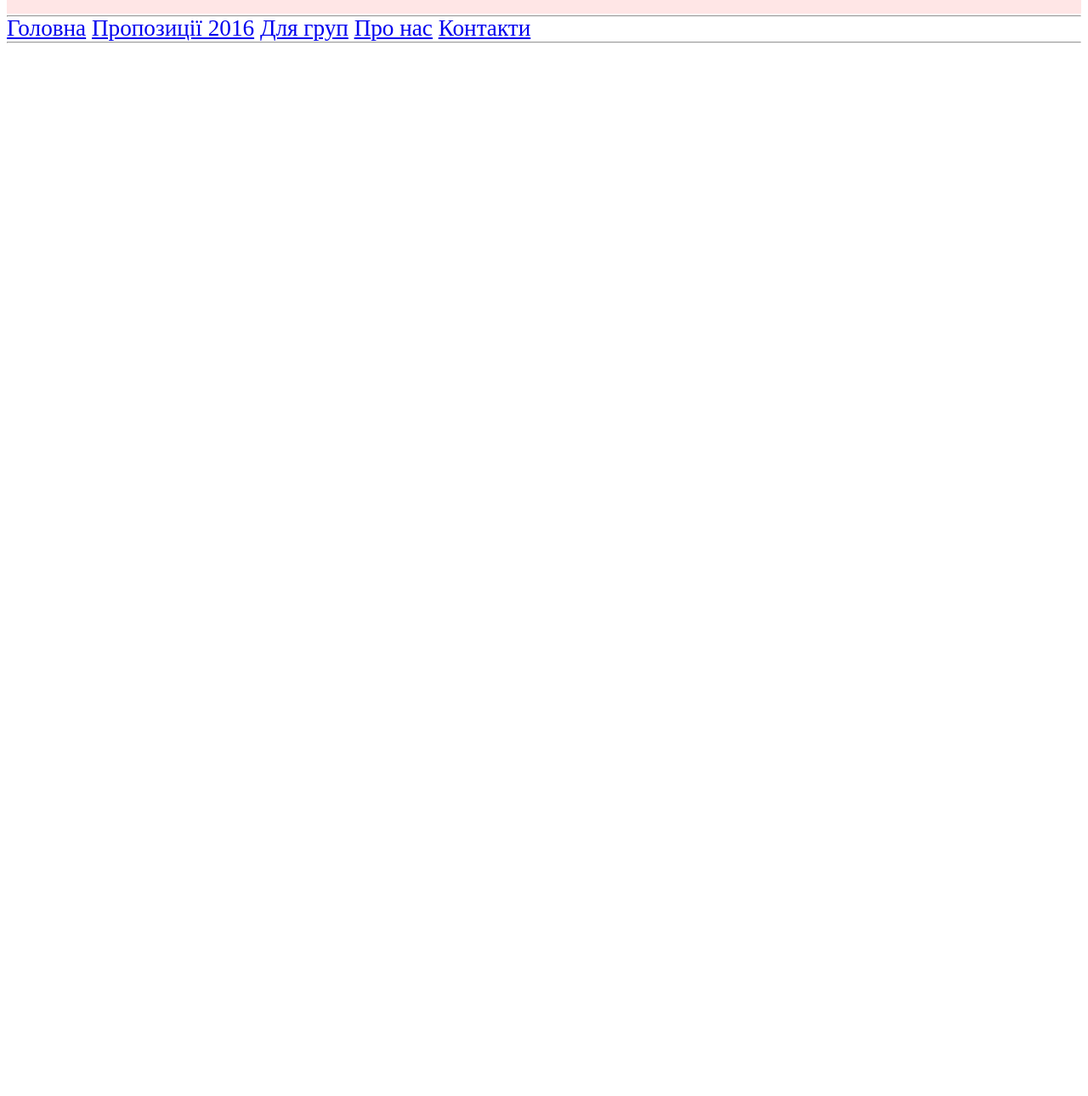
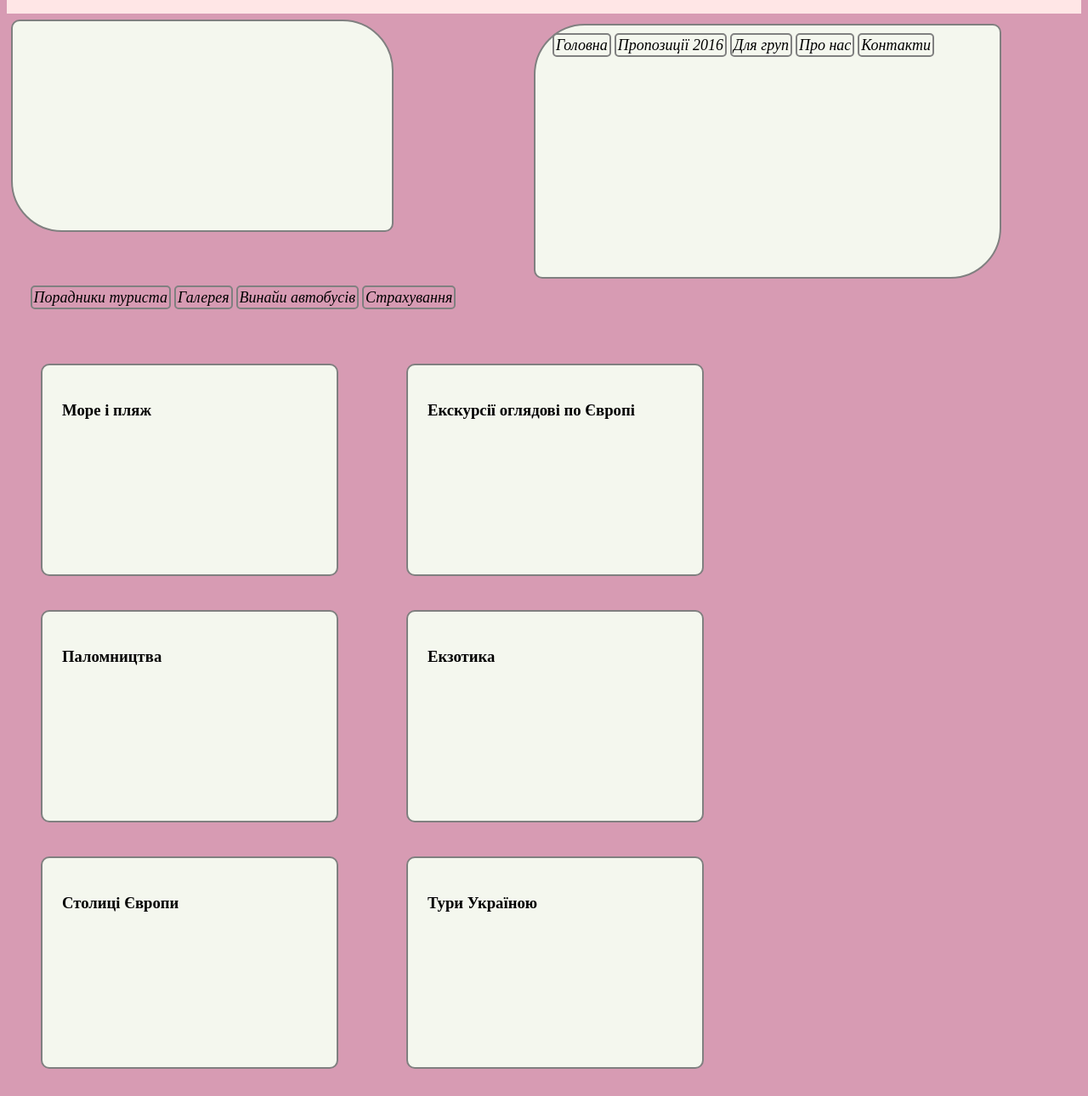
Before and after one commit to Serhiy62/parasolka, a plain HTML site: page main.html in a window 1280 px wide. Shown: the part 204-1494 px from the top of the page at 85% size. Before the commit the page ends 800 px from the top, so only its background shows below. Drawn offline with Linux system fonts and the light colour scheme.

Commit message:
parasolka

```diff
--- a/main.html
+++ b/main.html
@@ -22,18 +22,63 @@
           <h2 class="skype">
               <img src="img/skype.png">
               <h2 class="cont">olia.hrem</h2>
-          </h2><hr>
+          </h2>
          </header>
 
           <div id="menu">
-              <a href="#">Головна</a>
-              <a href="#">Пропозиції 2016</a>
-              <a href="#">Для груп</a>
-              <a href="#">Про нас</a>
-              <a href="#">Контакти</a>
-          </div><hr>
+              <a href="#"title="Головна">Головна</a>
+              <a href="#"title="Пропозиції 2016">Пропозиції 2016</a>
+              <a href="#"title="Для груп">Для груп</a>
+              <a href="#"title="Про нас">Про нас</a>
+              <a href="#"title="Контакти">Контакти</a>
+          </div>
+          <div id="left">
+
+          </div>
+
+          <div id="right">
+
+          </div>
+          <div id="menutwo">
+              <a href="#"title="Порадники туриста">Порадники туриста</a>
+              <a href="#"title="Галерея">Галерея</a>
+              <a href="#"title="Винайи автобусів">Винайи автобусів</a>
+              <a href="#"title="Страхування">Страхування</a>
+          </div>
+          <div id="bodyleft">
+              <h3>Море і пляж</h3>
+          </div>
+          <div id="bodycenter">
+              <h3>Екскурсії оглядові по Європі</h3>
+          </div>
+          <div id="bodyright">
+               <h3>Паломництва</h3>
+          </div>
+          <div id="midleft">
+              <h3>Екзотика</h3>
+          </div>
+          <div id="midcenter">
+              <h3>Столиці Європи</h3>
+          </div>
+          <div id="midright">
+              <h3>Тури Україною</h3>
+          </div>
+          <div id="lowleft">
+              <h3>Курси валют</h3>
+          </div>
+          <div id="lowcenter">
+              <h3>Погода</h3>
+          </div>
+          <div id="lowright">
+              <h3>Напиши свій Email та отримай від нас інформацію</h3>
+          </div>
        <footer>
-
+           <div id="partners">
+               <h3>Наші партнери</h3>
+           </div>
+           <div id="copyright">
+               <h3>Footer and links</h3>
+           </div>
        </footer>
    </body>
 </html>
--- a/style.css
+++ b/style.css
@@ -3,7 +3,8 @@ div.title img {
     height:150px;
     border-radius: 15px 50px;
     box-shadow: 10px 10px grey;
-    margin: 20px;
+    margin: 20px auto;
+    padding: 5px;
     position: relative;
     -webkit-transition: width 2s height 2s;
     transition: 2s;
@@ -24,7 +25,7 @@ h2.phone img{
     width: 20px;
     left: 70%;
     top: 2%;
-    margin:1%;
+    margin:1% auto;
 }
 h2.telephone {
     font-style: oblique;
@@ -32,7 +33,7 @@ h2.telephone {
     height: 20px;
     left:72%;
     top: 0;
-    margin:1%;
+    margin:1% auto;
 }
 h2.mail img{
    position: absolute;
@@ -40,7 +41,7 @@ h2.mail img{
     width: 20px;
     left: 70%;
     top:18%;
-    margin:1%;
+    margin:1% auto;
     padding-top: 1%;
 }
 h2.email {
@@ -49,7 +50,7 @@ h2.email {
     height: 20px;
     left:72%;
     top:15%;
-    margin:1%;
+    margin:1% auto;
     padding-top: 1%;
 }
 h2.skype img{
@@ -58,7 +59,7 @@ h2.skype img{
     width: 20px;
     left: 70%;
     top:42%;
-    margin:1%;
+    margin:1% auto;
     padding-top: 1%;
 }
 h2.cont {
@@ -67,19 +68,192 @@ h2.cont {
     height: 20px;
     left:72%;
     top:40%;
-    margin:1%;
+    margin:1% auto;
     padding-top: 1%;
 }
 h2:hover {
     color: #808080;
 }
-hr {
-    margin: auto;
-    position: relative;
+/*menu*/
+div#menu  {
+    text-align: center;
+    padding: 2px;
+    margin: 5px auto;
+    margin-left: 30px;
+    border-radius: 10px;
+    margin-left: 50%;
+    top: 30%;
+    position: absolute;
 }
-/*menu*/
-#menu {
-    color: #46350e;
-    font-family: Comic Sans MS sans-serif;
-    font-size: 1.7em;
+div#menu #menutwo ,a{
+    border:2px solid grey;
+    text-decoration: none;
+    border-radius: 5px;
+    padding: 2px;
+    color: black;
+    font-style: italic;
+    font-size: large;
 }
+div#menu #menutwo ,a:hover {
+   background-color: #00bfff;
+   border-radius: 7px;
+   box-shadow: 2px 2px grey;
+}
+div#menutwo {
+    text-align: center;
+    padding: 2px;
+    margin: 5px auto;
+    margin-left: 30px;
+    border-radius: 10px;
+    margin-left: 2%;
+    position: absolute;
+    margin-top: 320px;
+}
+/*left*/
+div#left {
+    background-color: #F4F7EE;
+    width: 400px;
+    height: 200px;
+    border: 2px solid grey;
+    padding: 23px;
+    margin: 5px;
+    border-radius: 10px 60px;
+    float: left;
+}
+div#right {
+    background-color: #F4F7EE;
+    width: 500px;
+    height: 250px;
+    border: 2px solid grey;
+    padding: 23px;
+    margin: 10px;
+    border-radius: 60px 10px;
+    float: left;
+    margin-bottom:  100px;
+    margin-left: 160px;
+}
+body {
+    background-color:#D79BB3 ;
+}
+div#bodyleft {
+    background-color: #F4F7EE;
+    width: 300px;
+    height: 200px;
+    border: 2px solid grey;
+    padding: 23px;
+    margin: 40px;
+    border-radius: 10px;
+    float: left;
+    margin-top: 0;
+}
+div#bodycenter {
+    background-color: #F4F7EE;
+    width: 300px;
+    height: 200px;
+    border: 2px solid grey;
+    padding: 23px;
+    margin: 40px;
+    border-radius: 10px;
+    float: left;
+    margin-top: 0;
+}
+div#bodyright {
+    background-color: #F4F7EE;
+    width: 300px;
+    height: 200px;
+    border: 2px solid grey;
+    padding: 23px;
+    margin: 40px;
+    border-radius: 10px;
+    float: left;
+    margin-top: 0;
+}
+div#midleft {
+    background-color: #F4F7EE;
+    width: 300px;
+    height: 200px;
+    border: 2px solid grey;
+    padding: 23px;
+    margin: 40px;
+    border-radius: 10px;
+    float: left;
+    margin-top: 0;
+}
+div#midcenter {
+    background-color: #F4F7EE;
+    width: 300px;
+    height: 200px;
+    border: 2px solid grey;
+    padding: 23px;
+    margin: 40px;
+    border-radius: 10px;
+    float: left;
+    margin-top: 0;
+}
+div#midright {
+     background-color: #F4F7EE;
+    width: 300px;
+    height: 200px;
+    border: 2px solid grey;
+    padding: 23px;
+    margin: 40px;
+    border-radius: 10px;
+    float: left;
+    margin-top: 0;
+}
+div#lowleft {
+     background-color: #F4F7EE;
+    width: 300px;
+    height: 100px;
+    border: 2px solid grey;
+    padding: 23px;
+    margin: 40px;
+    border-radius: 30px;
+    float: left;
+    margin-top: 0
+}
+div#lowcenter {
+     background-color: #F4F7EE;
+    width: 300px;
+    height: 100px;
+    border: 2px solid grey;
+    padding: 23px;
+    margin: 40px;
+    border-radius: 30px;
+    float: left;
+    margin-top: 0
+}
+div#lowright {
+     background-color: #F4F7EE;
+    width: 300px;
+    height: 100px;
+    border: 2px solid grey;
+    padding: 23px;
+    margin: 40px;
+    border-radius: 30px;
+    float: left;
+    margin-top: 0
+}
+/*footer*/
+div#partners {
+    background-color: #F4F7EE;
+    width: 1155px;
+    height: 20px;
+    border: 2px solid grey;
+    padding: 23px;
+    margin: 40px;
+    border-radius: 30px;
+    float: left;
+    margin-top: 0
+}
+div#copyright {
+    background-color: #F4F7EE;
+    width: 1155px;
+    height: 20px;
+    border: 2px solid grey;
+    padding: 23px;
+    margin: 40px;
+    border-radius: 30px;
+    float: left;
+    margin-top: 0
+}
```
